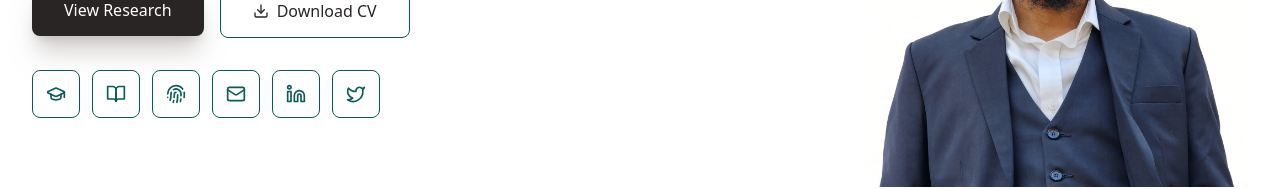
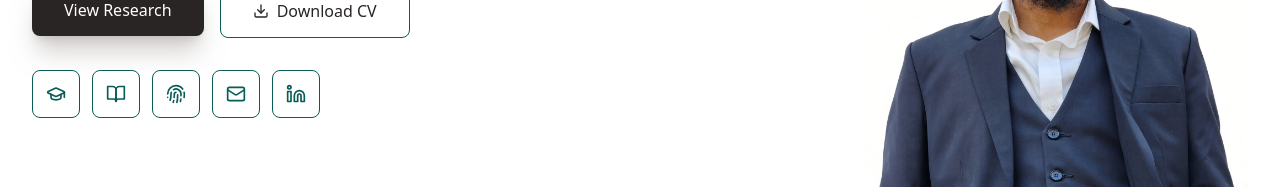
Before and after one commit to enamulislammeraj25-rin/portfolio-xrin, a React (Create React App) app: page / in a window 1280 px wide. Shown: the part 407-596 px from the top of the page. Built offline with nearby package versions, Linux system fonts and the light colour scheme.

Commit message:
Omit Twitter/X icon from academic hero (code kept)

```diff
--- a/src/App.js
+++ b/src/App.js
@@ -1022,7 +1022,8 @@ export default function App() {
               // { icon: MessageCircle, link: PORTFOLIO_DATA.profile.social.whatsapp, label: "WhatsApp" },
               // { icon: Facebook, link: PORTFOLIO_DATA.profile.social.facebook, label: "Facebook" },
               // { icon: Instagram, link: PORTFOLIO_DATA.profile.social.instagram, label: "Instagram" },
-              { icon: Twitter, link: PORTFOLIO_DATA.profile.social.twitter, label: "X" },
+              // OMITTED Twitter/X from academic hero. URL remains in portfolioData.js.
+              // { icon: Twitter, link: PORTFOLIO_DATA.profile.social.twitter, label: "X" },
               // Telegram hidden on the academic hero. URL remains in portfolioData.js.
               // { icon: Send, link: PORTFOLIO_DATA.profile.social.telegram, label: "Telegram" },
             ].filter(Boolean).map((social, idx) => (
```
